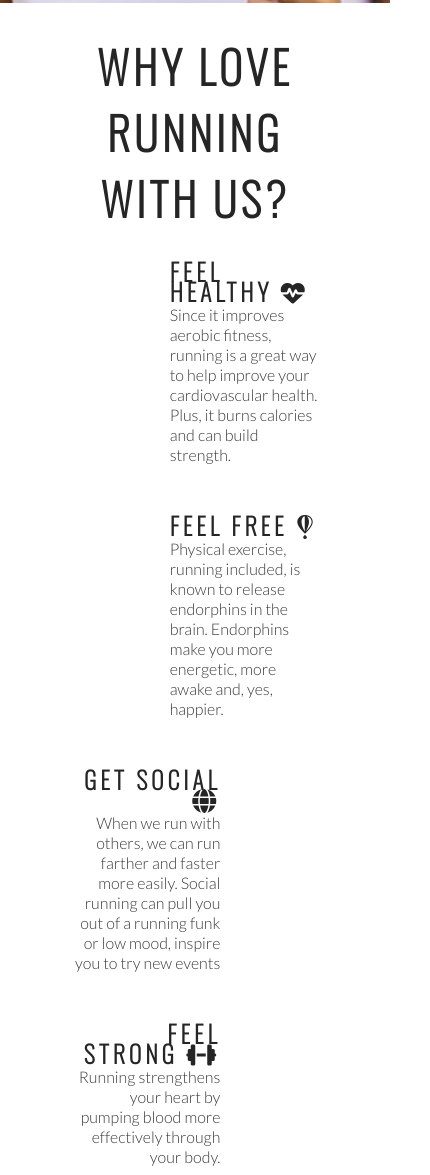
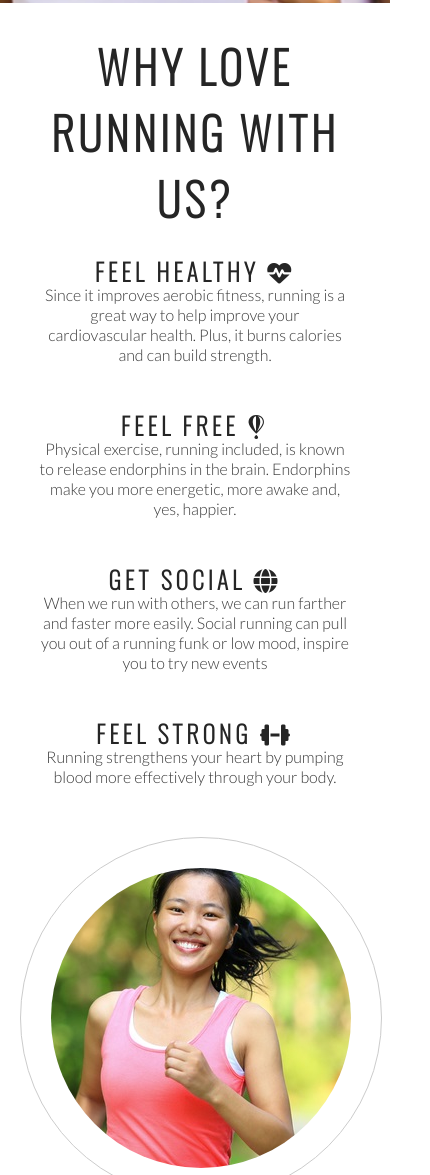
Before and after one commit to dmillar93/love-running, a plain HTML site: page index.html in a window 390 px wide. Shown: the part 717-1892 px from the top of the page, 430 px wide, since content can reach past the window. Drawn offline with nearby package versions, Linux system fonts and the light colour scheme.

Commit message:
Add styles for club ethos section on mobile screens

```diff
--- a/assets/css/style.css
+++ b/assets/css/style.css
@@ -293,4 +293,29 @@ footer {
         margin-bottom: 20px;
         line-height: 25px;
     }
+
+    #cover-text {
+        left: 0;
+    }
+
+    #club-ethos {
+        width: 90%;
+        height: 1200px;
+        margin: 0 auto;
+    }
+
+    .left-about-heading, .right-about-heading {
+        width: inherit;
+        text-align: center;
+    }
+
+    .left-about-heading h2, .right-about-heading h2 {
+        width: 100%;
+        text-align: center;
+    }
+
+    .left-about-heading p, .right-about-heading p {
+        text-align: center;
+        padding: 0 20px;
+    }
 }
```
